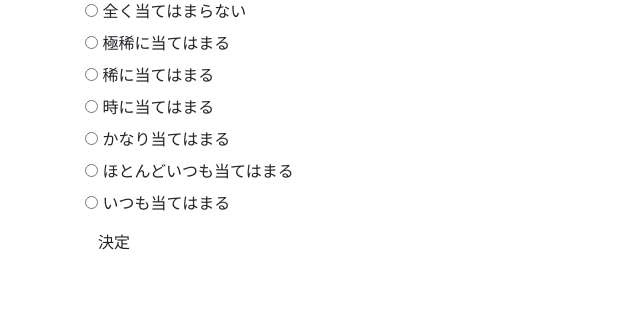
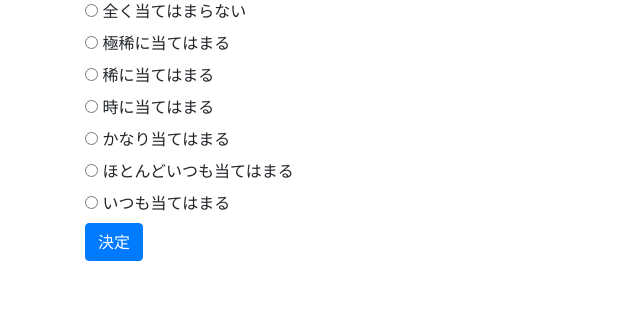
Before and after one commit to MiyakoOhashi/app_mc, a Flask app: page /analyzer/fu in a window 1280 px wide. Shown: the part 171-494 px from the top of the page, without its empty margins (0-640 px from the left). Run offline with Flask 2, Linux system fonts and the light colour scheme; some libraries are stand-ins or nearby versions.

Commit message:
modify 2 files

```diff
--- a/analyze_me/templates/analyzer/query.html
+++ b/analyze_me/templates/analyzer/query.html
@@ -10,11 +10,11 @@
 
         <form action="{{ url_for('analyzer', id=id ) }}" method="POST">
             {% for opt in ana.q_len %}
-            <input type="radio" name="answer" id="opt" value="opt" >
-            <label for="opt" >{{ ana.options[opt] }}</label>
+            <input type="radio" name="answer" id={{ opt }} value={{ opt }} >
+            <label for={{ opt }} >{{ ana.options[opt] }}</label>
             <br>
             {% endfor %}
-            <button class="btn" type="submit">決定</button>
+            <input class="btn btn-primary" type="submit" value="決定">
         </form>
 
     </div>
--- a/analyze_me/views/analyzes.py
+++ b/analyze_me/views/analyzes.py
@@ -44,7 +44,8 @@ def analyzer(id):
             #analyzer = POMS()
         #elif id == "teg":  # TEG
             #analyzer = TEG()
-    else:
+
+    if request.method == 'POST':
         ans = request.form.get('radio')
         ana.cal(ans)
     return render_template('analyzer/query.html',\
```
